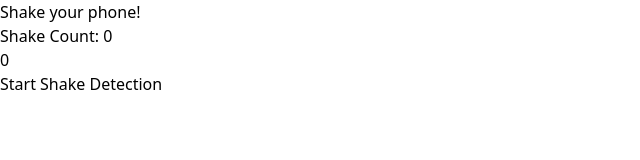
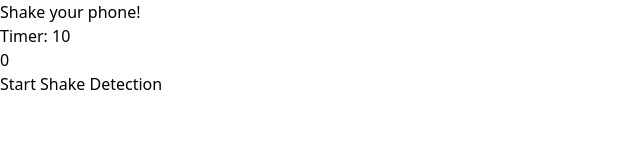
Before and after one commit to dawitYenew12/shake_and_choose, a React (Vite) app: page / in a window 1280 px wide. Shown: the top 160 px of the page, without its empty margins (0-640 px from the left). Built offline with nearby package versions, Linux system fonts and the light colour scheme.

Commit message:
reverting back to a commit with hash 30b34a51fe54a6dcd652c16c8d03cbfd66296296

```diff
--- a/src/App.jsx
+++ b/src/App.jsx
@@ -9,12 +9,14 @@ function App() {
     y: 0,
     z: 0,
   });
+  const [timer, setTimer] = useState(10);
 
   const shakeSpeedThreshold = 45; // Acceleration threshold (speed) for detecting a shake
   const directionChangeThreshold = 20; // Direction change threshold for detecting a shake
   const maxShakeCount = 50; // Maximum shakes for progress bar calculation (this can be higher than real shake count)
 
   useEffect(() => {
+    console.log("isDetectingShake", isDetectingShake);
     if (isDetectingShake) {
       window.addEventListener("devicemotion", handleMotion);
     } else {
@@ -34,17 +36,19 @@ function App() {
 
     setTimeout(() => {
       setIsDetectingShake(false);
+      setTimer((prevTimer) => prevTimer - 1);
     }, 10000);
   };
 
   const handleMotion = (event) => {
-    const acceleration = event.accelerationIncludingGravity || event.acceleration;
+    const acceleration =
+      event.accelerationIncludingGravity || event.acceleration;
 
     // Calculate speed (magnitude of acceleration)
     const currentSpeed = Math.sqrt(
       acceleration.x * acceleration.x +
-      acceleration.y * acceleration.y +
-      acceleration.z * acceleration.z
+        acceleration.y * acceleration.y +
+        acceleration.z * acceleration.z
     );
 
     const deltaX = Math.abs(lastAcceleration.x - acceleration.x);
@@ -69,7 +73,7 @@ function App() {
     <div className="flex flex-col items-center justify-center h-screen bg-gray-100">
       <h1 className="text-3xl font-bold mb-6">Shake your phone!</h1>
       <p className="mb-4 text-xl">
-        Shake Count: <span className="font-bold">{shakeCount}</span>
+        Timer: <span className="font-bold">{timer}</span>
       </p>
 
       {/* Progress Bar */}
@@ -79,7 +83,9 @@ function App() {
             className="bg-blue-600 h-8 rounded-full"
             style={{ width: `${progressBarWidth}%` }}
           />
-          <span className="absolute left-1/2 top-0 text-blue-100 font-semibold text-lg">{progressBarWidth}</span>
+          <span className="absolute left-1/2 top-0 text-green-800 font-semibold text-xl">
+            {shakeCount}
+          </span>
         </div>
       </div>
 
```
